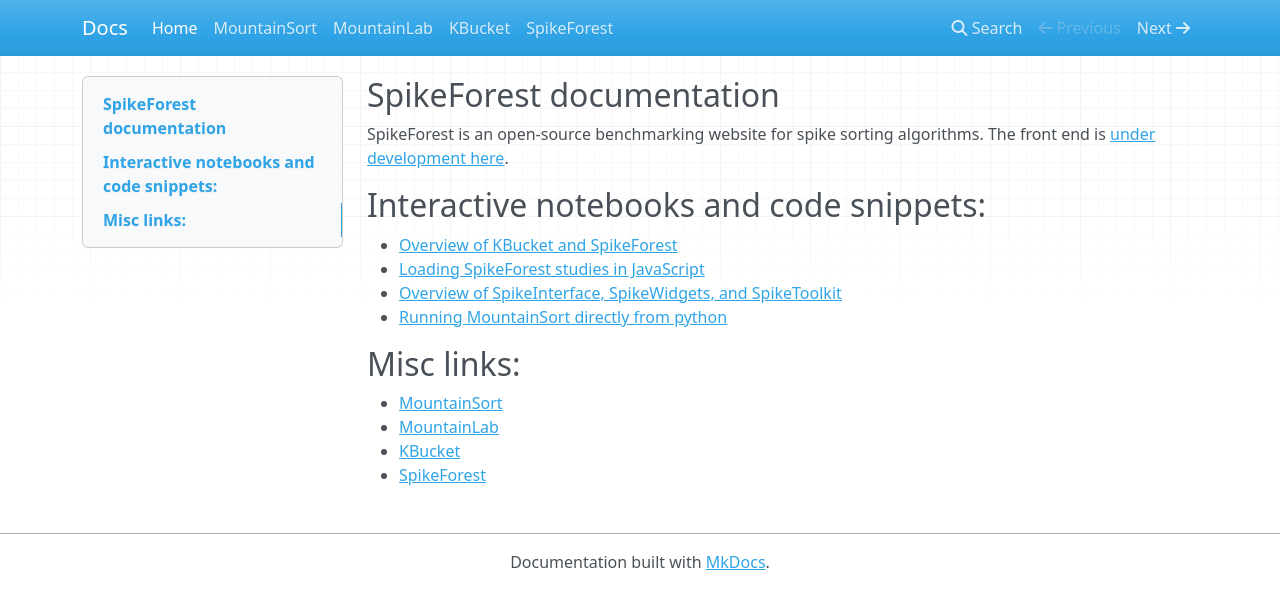
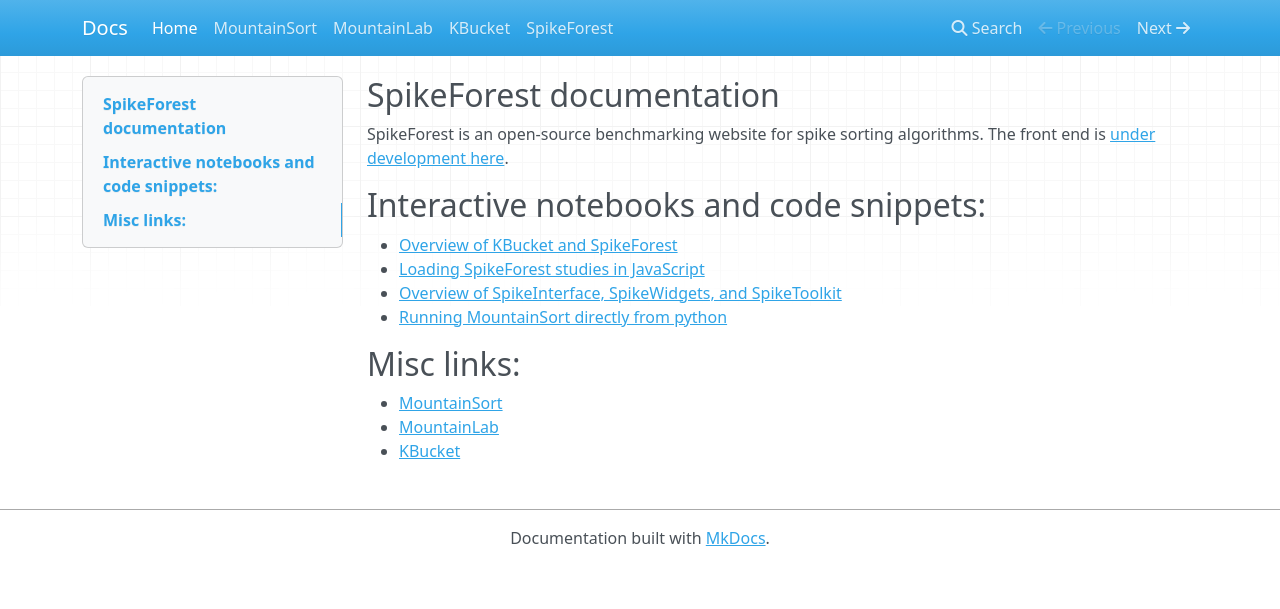
Before and after one commit to scratcharchive/spikeforest-docs, an MkDocs documentation site: the page built from docs/index.md, in a window 1280 px wide. Shown: the top 609 px of the page. Built offline with MkDocs 1.6.1, drawn with Linux system fonts in a browser that asks for light colours; nearby versions of some CDN libraries.

Commit message:
Update index.md

```diff
--- a/docs/index.md
+++ b/docs/index.md
@@ -14,4 +14,3 @@
 * [MountainSort](mountainsort.md)
 * [MountainLab](mountainlab.md)
 * [KBucket](kbucket.md)
-* [SpikeForest](spikeforest.md)
```
